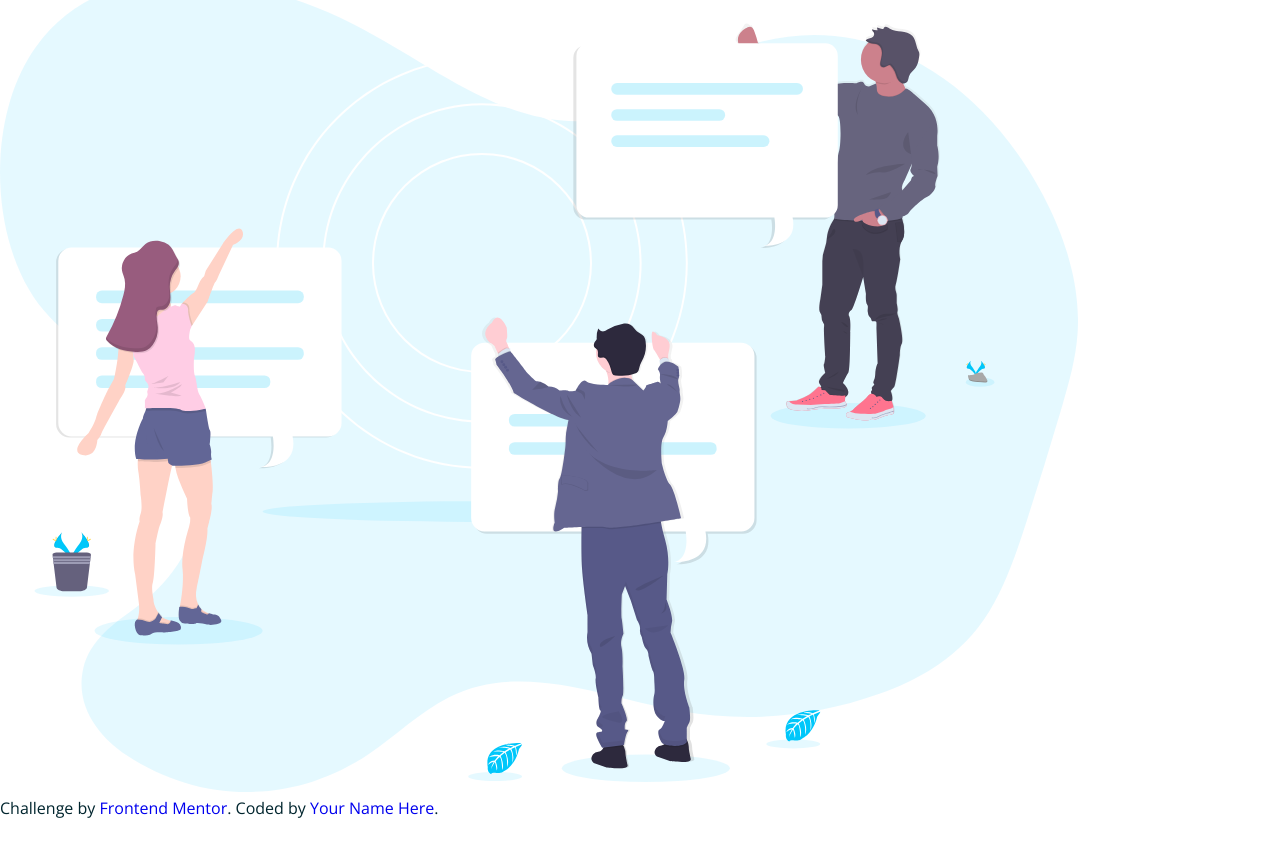
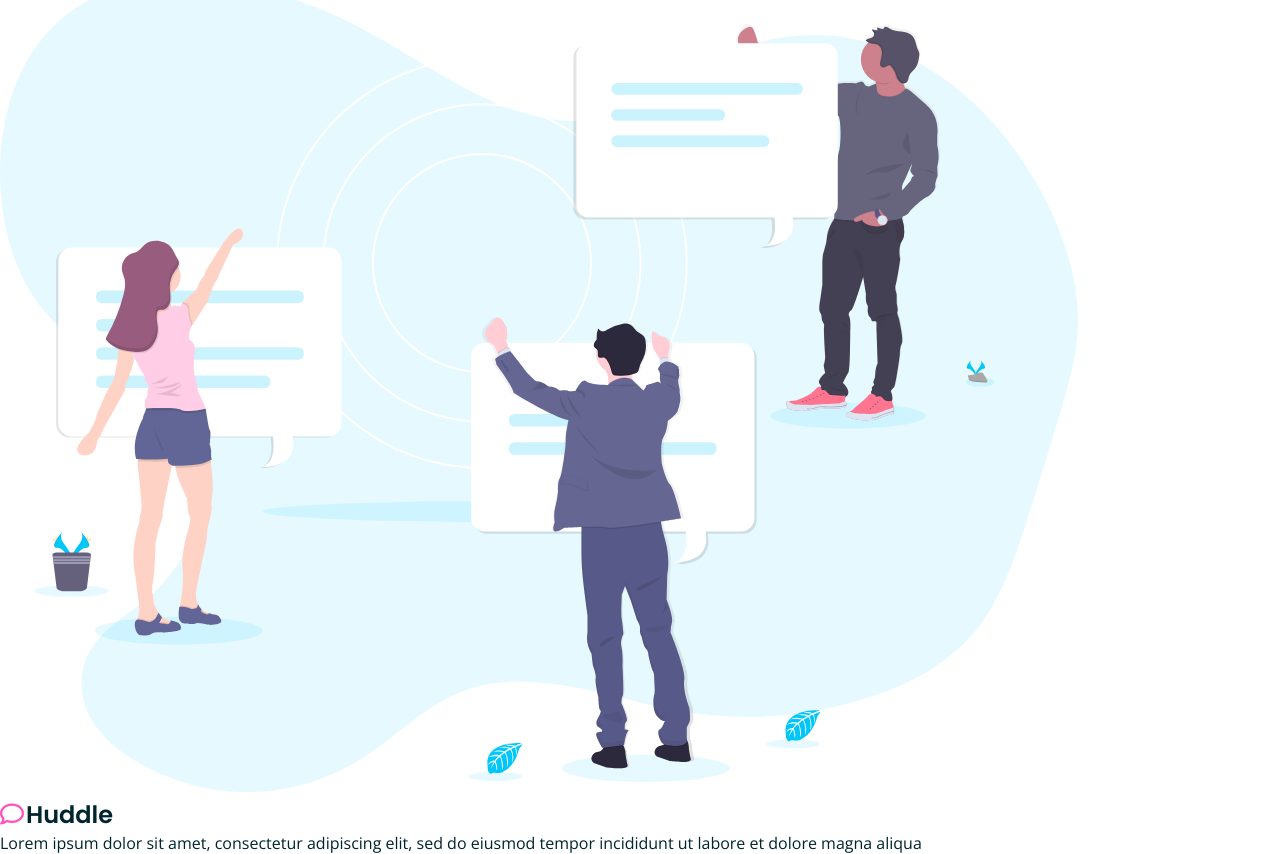
Before and after one commit to nejidevelops/Frontend-Mentor, a plain HTML site: page huddle-landing-page-with-alternating-feature-blocks-master/index.html in a window 1280 px wide. Shown: the part 2635-3489 px from the top of the page. Before the commit the page ends 3454 px from the top, so only its background shows below. Drawn offline with nearby package versions, Linux system fonts and the light colour scheme.

Commit message:
Start working on the footer

```diff
--- a/huddle-landing-page-with-alternating-feature-blocks-master/index.html
+++ b/huddle-landing-page-with-alternating-feature-blocks-master/index.html
@@ -76,10 +76,24 @@
     </section> -->
 
     <footer>
-      <p class="attribution">
-        Challenge by <a href="https://www.frontendmentor.io?ref=challenge" target="_blank">Frontend Mentor</a>.
-        Coded by <a href="#">Your Name Here</a>.
-      </p>
+      <div class="footer-content">
+        <div class="logo">
+          <span><i class="fa-regular fa-comment"></i></span>
+          <p>Huddle</p>
+        </div>
+        <span>Lorem ipsum dolor sit amet, consectetur adipiscing elit, sed do eiusmod tempor
+          incididunt ut labore et dolore magna aliqua</span>
+
+      </div>
+      <div class="footer-content">
+
+      </div>
+      <div class="footer-content">
+
+      </div>
+      <div class="footer-content">
+
+      </div>
     </footer>
   </main>
 
```
